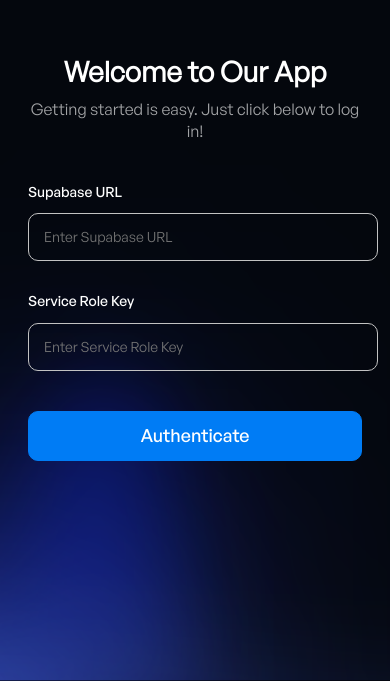
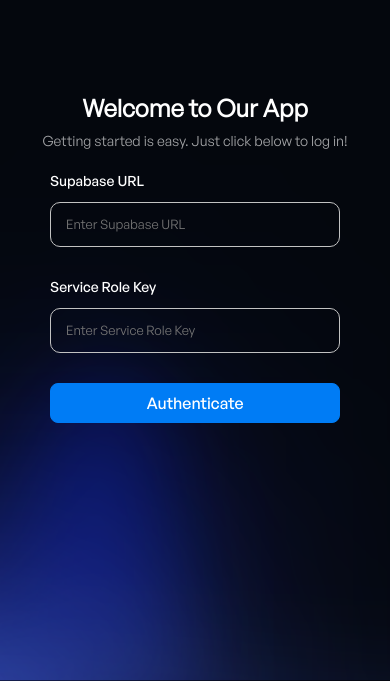
Before and after one commit to Codiantsoftware/supa-auth, a Next.js app: page /login in a window 390 px wide. Shown: the part 163-844 px from the top of the page. Built offline with nearby package versions, Linux system fonts and the light colour scheme.

Commit message:
modal and input field responsive fixes

```diff
--- a/src/app/assets/scss/components/modal/_modal.common.scss
+++ b/src/app/assets/scss/components/modal/_modal.common.scss
@@ -1,5 +1,8 @@
 .quickModal{
     font-family: "General Sans";
+    -webkit-backdrop-filter: blur(7px);
+    backdrop-filter: blur(7px);
+    background-color: #00000041;
     .modal{
         &-title{
             font-size: 26px;
@@ -178,6 +181,9 @@
         &_code{
             padding: 12px;
         }
+        .form-control{
+            font-size: 15px;
+        }
 
     }
 }
--- a/src/app/assets/scss/pages/_auth.scss
+++ b/src/app/assets/scss/pages/_auth.scss
@@ -40,9 +40,6 @@
     }
     &_btn{
        width: 100%;
-        font-size: 18px;
-        height: 50px;
-        border-radius: 10px;
         margin-top: 10px;
     }
     .formGroup{
@@ -63,19 +60,35 @@
             color: #fff;
         }
     }
-    @media (max-width: 768px){
+    @media (max-width: 767px){
         &_title{
-            font-size: 28px;
+            font-size: 24px;
             text-align: center;
         }
         &_para{
             text-align: center;
+            margin-bottom: 20px;
+            font-size: 14px;
         }
         &_form{
             width: 100%;
+            display: flex;
+            flex-direction: column;
+            justify-content: center;
+            align-items: center;
         }
         &_img{
            display: none;
         }
+        &_btn{
+            margin-top: 0;
+        }
+        .formGroup{
+            input{
+                min-width: 290px;
+                height: 45px;
+                font-size: 13px;
+            }
+        }
     }
 }
```
